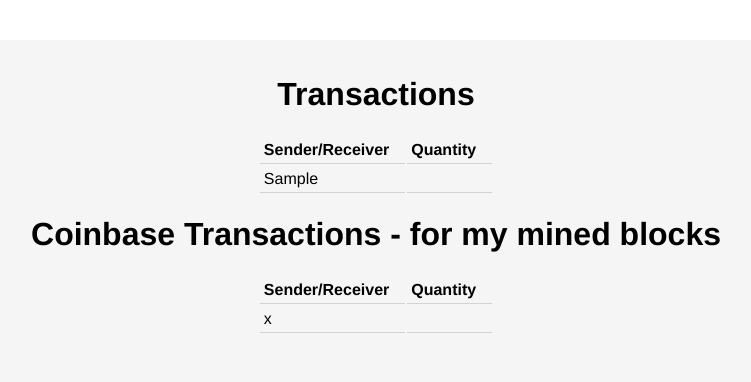
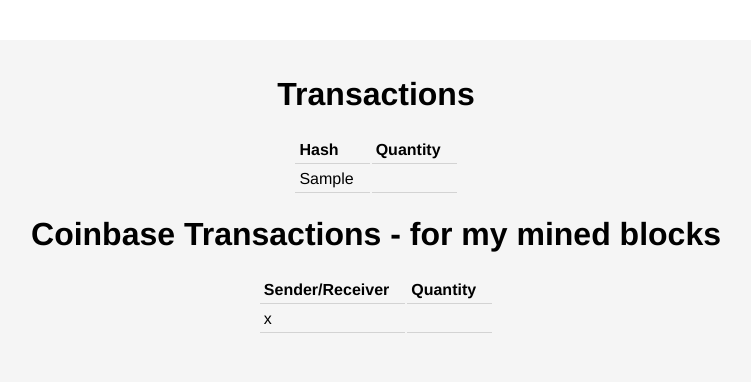
Before and after one commit to JuWeber99/Blockchain_M8, a Flask app: template application/templates/transactions.html in a window 1280 px wide. Shown: the part 61-443 px from the top of the page, without its empty margins (264-1015 px from the left). Run offline with Flask 2, Linux system fonts and the light colour scheme; the template is opened without the code that fills it: most values are stand-ins (such as "Sample title", 1, 10 or a date in 2020).

Commit message:
uncommitted documentation

```diff
--- a/application/templates/transactions.html
+++ b/application/templates/transactions.html
@@ -5,7 +5,7 @@
 
 <table>
     <tr>
-        <th>Sender/Receiver</th>
+        <th>Hash</th>
         <th>Quantity</th>
     </tr>
     {% for txn in txns %}
```
